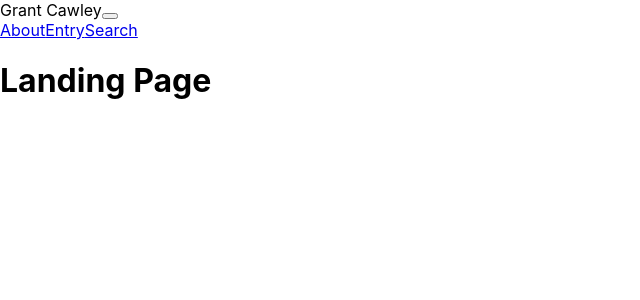
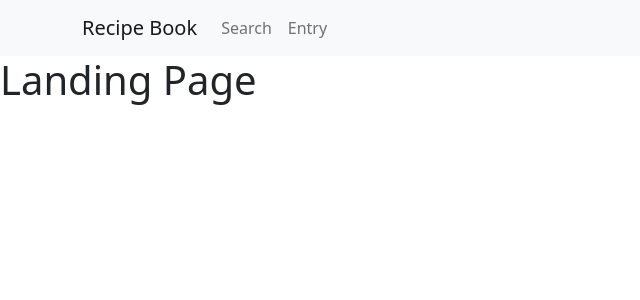
Before and after one commit to cawleygl/recipe-book-old, a React (Create React App) app: page / in a window 1280 px wide. Shown: the top 300 px of the page, without its empty margins (0-640 px from the left). Built offline with nearby package versions, Linux system fonts and the light colour scheme.

Commit message:
Set up routes and bootstrap navbar

```diff
--- a/package.json
+++ b/package.json
@@ -9,6 +9,7 @@
     "react": "^17.0.2",
     "react-bootstrap": "^2.1.1",
     "react-dom": "^17.0.2",
+    "react-router-bootstrap": "^0.26.0",
     "react-router-dom": "^6.2.1",
     "react-scripts": "5.0.0",
     "web-vitals": "^2.1.3"
--- a/public/index.html
+++ b/public/index.html
@@ -9,6 +9,7 @@
       name="description"
       content="Web site created using create-react-app"
     />
+    <link href="https://cdn.jsdelivr.net/npm/bootstrap@5.1.3/dist/css/bootstrap.min.css" rel="stylesheet" integrity="sha384-1BmE4kWBq78iYhFldvKuhfTAU6auU8tT94WrHftjDbrCEXSU1oBoqyl2QvZ6jIW3" crossorigin="anonymous">
     <link rel="apple-touch-icon" href="%PUBLIC_URL%/logo192.png" />
     <!--
       manifest.json provides metadata used when your web app is installed on a
--- a/src/App.js
+++ b/src/App.js
@@ -1,26 +1,24 @@
-import React from "react";
 import {
-  BrowserRouter as Router,
   Routes,
   Route,
-  Link
 } from "react-router-dom";
-import LandingPage from "./pages/LandingPage";
-import Search from "./pages/Search";
-import Entry from "./pages/Entry";
 
+import LandingPage from "./routes/LandingPage";
+import Search from "./routes/Search";
+import Entry from "./routes/Entry";
 import Navigation from "./components/Navigation";
 
+const App = () => {
+  return (
+    <>
+      <Navigation />
+      <Routes>
+        <Route path="/" element={<LandingPage />} />
+        <Route path="search" element={<Search />} />
+        <Route path="entry" element={<Entry />} />
+      </Routes>
+    </>
+  );
+};
 
-export default function App() {
-  return (
-    <Router>
-      <Navigation />
-        <Routes>
-          <Route path='/search' element={<Search />} />
-          <Route path='/entry' element={<Entry />} />
-          <Route path='/' element={<LandingPage />} />
-        </Routes>
-    </Router>
-  );
-}
+export default App;
--- a/src/components/Navigation.js
+++ b/src/components/Navigation.js
@@ -1,22 +1,27 @@
 import React from 'react'
-import { Navbar, Nav, Container } from 'react-bootstrap';
+import Navbar from 'react-bootstrap/Navbar';
+import Nav from 'react-bootstrap/Nav';
+import Container from 'react-bootstrap/Container';
+import { LinkContainer } from 'react-router-bootstrap'
 
 const Navigation = () => {
   return (
-        <Navbar collapseOnSelect sticky='top' expand='sm' bg='dark' variant='dark'>
+    <Navbar bg="light" expand="lg">
       <Container>
-                <Navbar.Brand className="brand">Grant Cawley</Navbar.Brand>
-                <Navbar.Toggle aria-controls='responsive-navbar-nav' />
-                <Navbar.Collapse className='justify-content-end' id='responsive-navbar-nav'>
-                    <Nav>
-                        <Nav.Link href='/'>About</Nav.Link>
-                        <Nav.Link href='/entry'>Entry</Nav.Link>
-                        <Nav.Link href='/search'>Search</Nav.Link>
+        <Navbar.Brand href="/">Recipe Book</Navbar.Brand>
+        <Navbar.Toggle aria-controls="basic-navbar-nav" />
+        <Navbar.Collapse id="basic-navbar-nav">
+          <Nav className="me-auto">
+            <LinkContainer to="/search">
+              <Nav.Link>Search</Nav.Link>
+            </LinkContainer>
+            <LinkContainer to="/entry">
+              <Nav.Link>Entry</Nav.Link>
+            </LinkContainer>
           </Nav>
         </Navbar.Collapse>
       </Container>
     </Navbar>
-
   );
 }
 
--- a/src/index.js
+++ b/src/index.js
@@ -1,17 +1,13 @@
-import React from 'react';
-import ReactDOM from 'react-dom';
-import './index.css';
-import App from './App';
-import reportWebVitals from './reportWebVitals';
+import { render } from "react-dom";
+import {
+  BrowserRouter,
+} from "react-router-dom";
+import App from "./App";
 
-ReactDOM.render(
-  <React.StrictMode>
+
+const rootElement = document.getElementById("root");
+render(
+  <BrowserRouter>
     <App />
-  </React.StrictMode>,
-  document.getElementById('root')
+  </BrowserRouter>, rootElement
 );
-
-// If you want to start measuring performance in your app, pass a function
-// to log results (for example: reportWebVitals(console.log))
-// or send to an analytics endpoint. Learn more: https://bit.ly/CRA-vitals
-reportWebVitals();
```
Also changed, not shown: src/routes/Entry.js (renamed from src/pages/Entry.js), src/routes/LandingPage.js (renamed from src/pages/LandingPage.js), src/routes/Search.js (renamed from src/pages/Search.js). Lines whose indentation alone changed are shown as unchanged.
